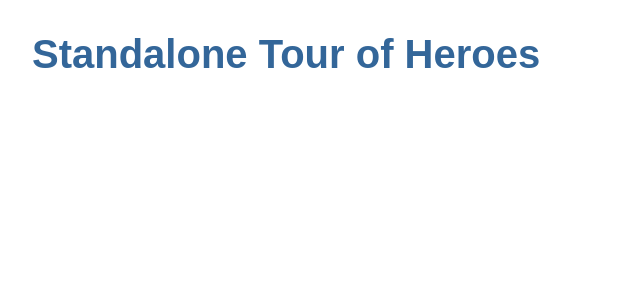
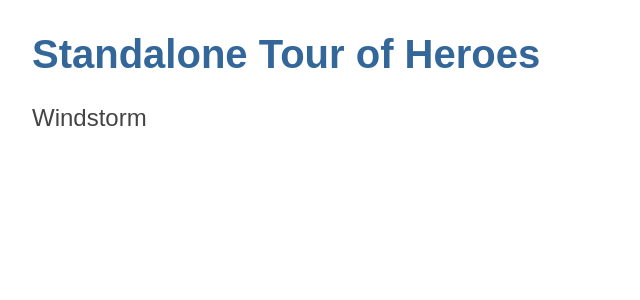
Before and after one commit to gflohr/standalone-angular-tour-of-heroes, an Angular app: page / in a window 1280 px wide. Shown: the top 300 px of the page, without its empty margins (0-640 px from the left). Built offline with nearby package versions, Linux system fonts and the light colour scheme.

Commit message:
add HeroesComponent

```diff
--- a/src/app/app.component.html
+++ b/src/app/app.component.html
@@ -1 +1,2 @@
 <h1>{{ title }}</h1>
+<app-heroes></app-heroes>
--- a/src/app/app.component.ts
+++ b/src/app/app.component.ts
@@ -1,10 +1,11 @@
 import { Component } from '@angular/core';
 import { RouterOutlet } from '@angular/router';
+import { HeroesComponent } from './heroes/heroes.component';
 
 @Component({
 	selector: 'app-root',
 	standalone: true,
-	imports: [RouterOutlet],
+	imports: [RouterOutlet, HeroesComponent],
 	templateUrl: './app.component.html',
 	styleUrl: './app.component.css',
 })
--- /dev/null
+++ b/src/app/heroes/heroes.component.html
@@ -0,0 +1 @@
+<h2>{{hero}}</h2>
--- /dev/null
+++ b/src/app/heroes/heroes.component.ts
@@ -0,0 +1,12 @@
+import { Component } from '@angular/core';
+
+@Component({
+	selector: 'app-heroes',
+	standalone: true,
+	imports: [],
+	templateUrl: './heroes.component.html',
+	styleUrl: './heroes.component.css',
+})
+export class HeroesComponent {
+	hero = 'Windstorm';
+}
```
Also changed, not shown: src/app/heroes/heroes.component.css (added), 1 other file (tests, documents, lock files or other folders).
